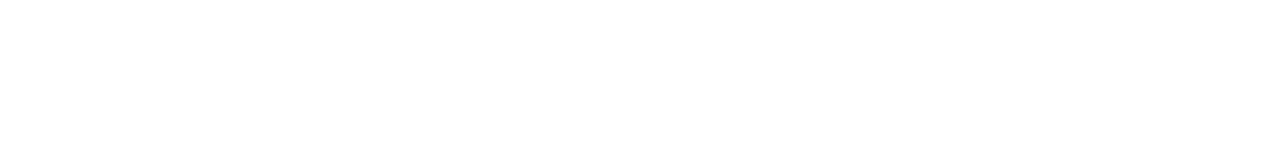
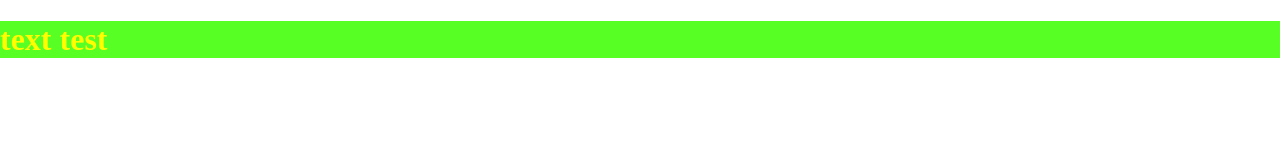
Before and after one commit to DolphiN1000/fantastic-team-web-aplication, a website built with webpack: page src/index.html in a window 1280 px wide. Built offline with nearby package versions, Linux system fonts and the light colour scheme; files whose address does not match are found by name.

Commit message:
add sass

```diff
--- a/src/index.html
+++ b/src/index.html
@@ -19,7 +19,7 @@
     <header><div class="header-container"></div></header>
     <main>
       <!-- Hero --                    ----->
-      <hero></hero>
+      <hero><h1 class="hero__h1">text test</h1></hero>
       <!-- Technology --              ----->
       <section class="section">
         <div class="container"></div>
--- a/src/index.js
+++ b/src/index.js
@@ -1,4 +1,4 @@
-import './style.css';
+import './sass/main.scss';
 
 console.log("Hello World!");
 
--- /dev/null
+++ b/src/sass/_hero.scss
@@ -0,0 +1,5 @@
+.hero__h1  {
+    background-color: rgb(87, 255, 36);
+    color: yellow;
+
+}
```
Also changed, not shown: src/sass/main.scss (added, +9 -0 lines), src/sass/_contactUs.scss (added), src/sass/_feedBacks.scss (added), src/sass/_footer.scss (added), src/sass/_header.scss (added), src/sass/_ourPortfolio.scss (added), src/sass/_pricing.scss (added), src/sass/_technology.scss (added), src/sass/_whatWeDo.scss (added).
